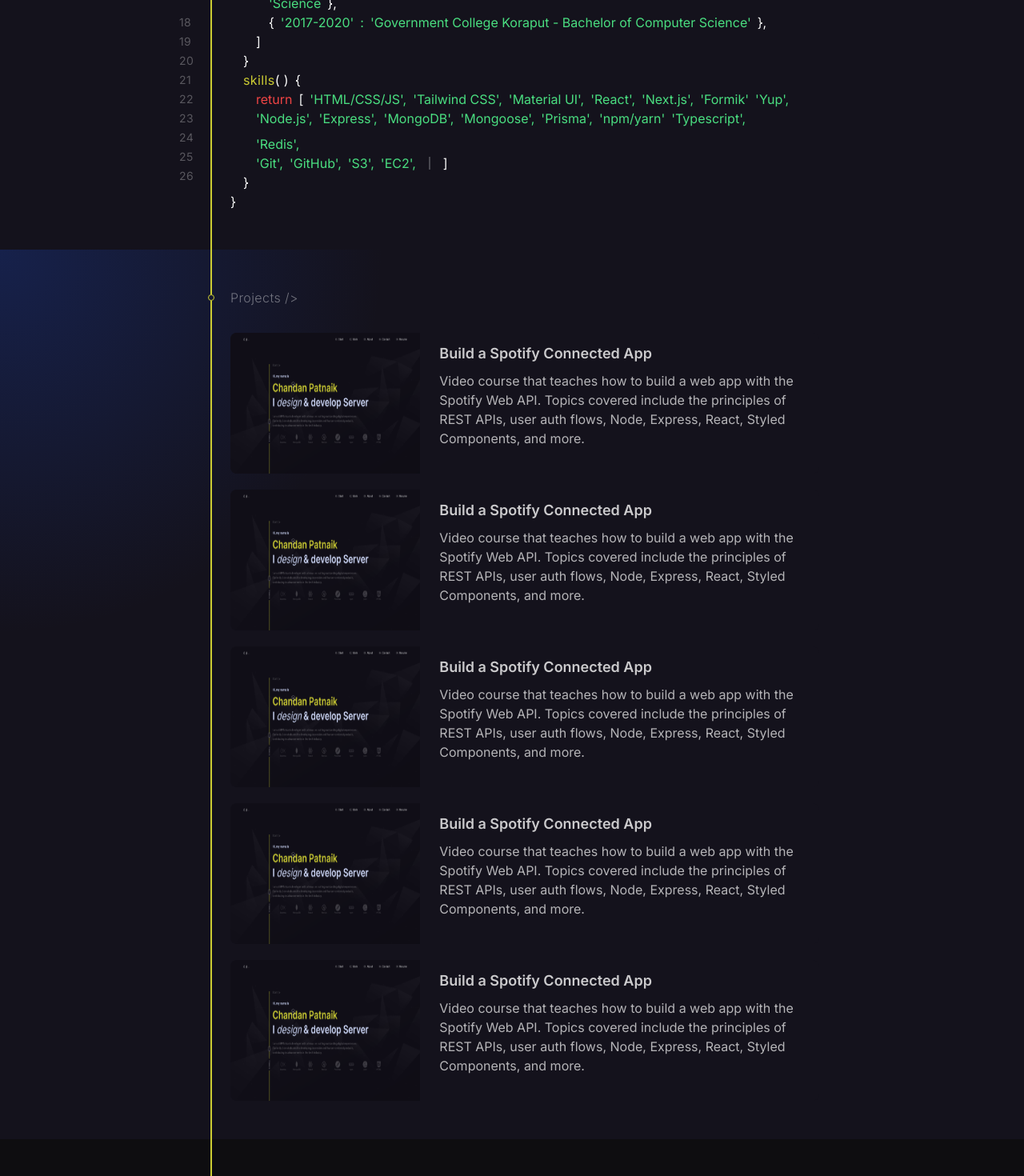
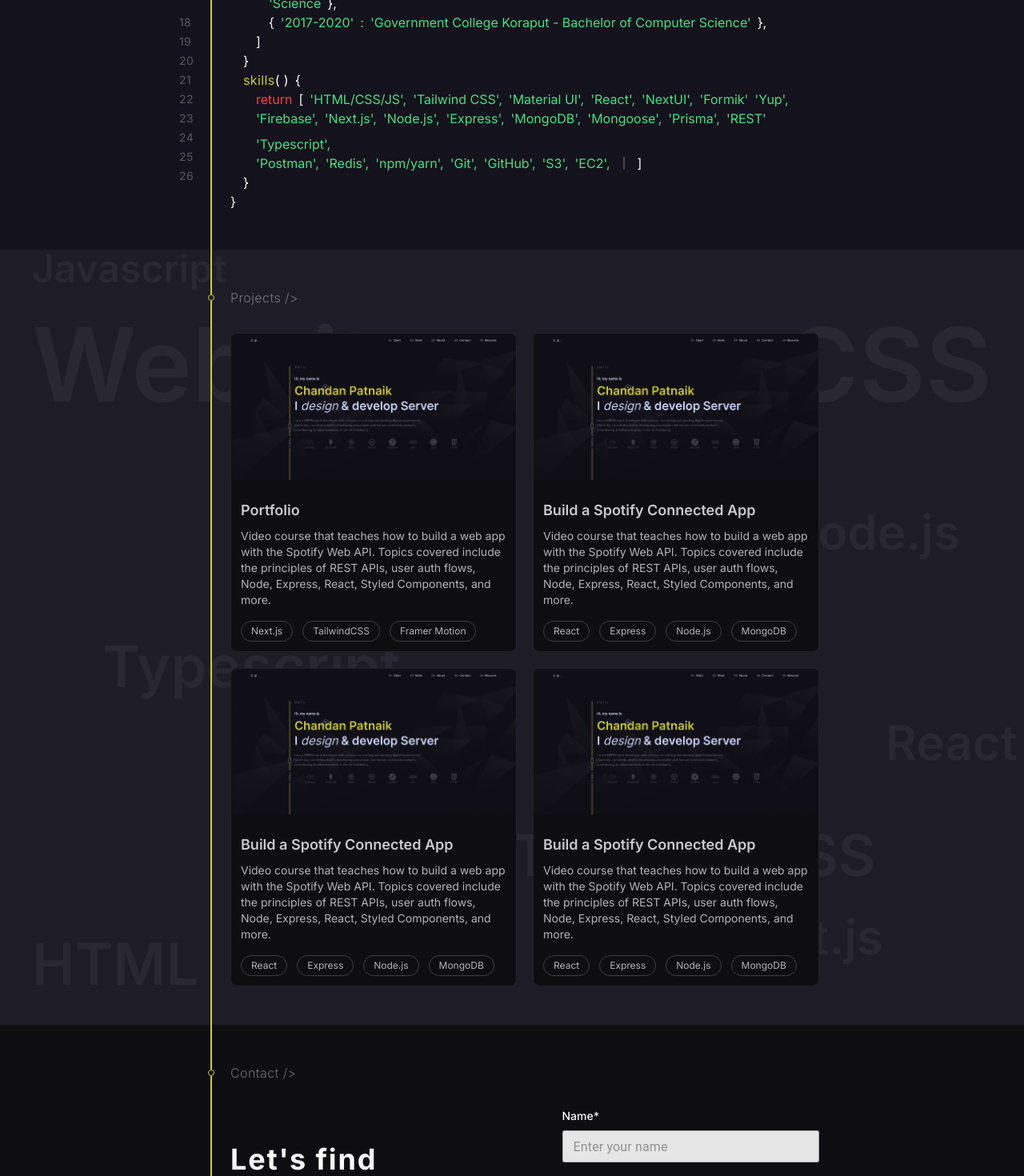
Before and after one commit to ChandanPatnaik/portfolio, a Next.js app: page / in a window 1280 px wide. Shown: the part 1320-2790 px from the top of the page at 80% size. Built offline with nearby package versions, Linux system fonts and the light colour scheme.

Commit message:
yesterday changes

```diff
--- a/src/app/page.tsx
+++ b/src/app/page.tsx
@@ -1,7 +1,14 @@
 "use client";
 import { Loader, SocialIconList } from "@/components/common";
 import { CustomCursor } from "@/components/core";
-import { About, Contact, Header, Hero, Projects } from "@/components/home";
+import {
+  About,
+  Contact,
+  Footer,
+  Header,
+  Hero,
+  Projects,
+} from "@/components/home";
 import { useState } from "react";
 
 export default function Home() {
@@ -27,6 +34,7 @@
           <About />
           <Projects />
           <Contact />
+          <Footer />
         </main>
       )}
     </>
--- a/src/components/home/About.tsx
+++ b/src/components/home/About.tsx
@@ -1,7 +1,27 @@
 "use client";
+import { useEffect, useState } from "react";
+
 const About = () => {
+  const [cursorPosition, setCursorPosition] = useState({ x: 0, y: 0 });
+  useEffect(() => {
+    const handleMouseMove = (e: any) => {
+      setCursorPosition({ x: e.clientX, y: e.clientY });
+    };
+    window.addEventListener("mousemove", handleMouseMove);
+    return () => {
+      window.removeEventListener("mousemove", handleMouseMove);
+    };
+  }, []);
+
+  const gradientX = cursorPosition.x + "px";
+  const gradientY = cursorPosition.y + "px";
+
+  const backgroundStyle = {
+    background: `radial-gradient(600px at ${gradientX} ${gradientY}, rgba(175, 188, 227, 0.20), transparent 80%)`,
+  };
   return (
     <section
+      style={backgroundStyle}
       id="about"
       className="w-full flex items-center justify-center overflow-hidden bg-dark-blue"
     >
@@ -81,6 +101,7 @@
           <p>/</p>
           <p>/</p>
         </div>
+        <p>Todo:</p>
         <p>Remove</p>
         <p>all</p>
         <p>logs</p>
@@ -240,22 +261,26 @@
               <p className="">{`'Tailwind CSS',`}</p>
               <p className="">{`'Material UI',`}</p>
               <p className="">{`'React',`}</p>
-              <p className="">{`'Next.js',`}</p>
+              <p className="">{`'NextUI',`}</p>
               <p className="">{`'Formik'`}</p>
               <p className="">{`'Yup',`}</p>
             </div>
           </div>
           <div className="flex items-center gap-2 flex-wrap text-green-400">
+            <p className="">{`'Firebase',`}</p>
+            <p className="">{`'Next.js',`}</p>
             <p className="">{`'Node.js',`}</p>
             <p className="">{`'Express',`}</p>
             <p className="">{`'MongoDB',`}</p>
             <p className="">{`'Mongoose',`}</p>
             <p className="">{`'Prisma',`}</p>
-            <p className="">{`'npm/yarn'`}</p>
+            <p className="">{`'REST'`}</p>
             <p className="">{`'Typescript',`}</p>
-            <p className="">{`'Redis',`}</p>
           </div>
           <div className="flex items-center gap-2 flex-wrap text-green-400">
+            <p className="">{`'Postman',`}</p>
+            <p className="">{`'Redis',`}</p>
+            <p className="">{`'npm/yarn',`}</p>
             <p className="">{`'Git',`}</p>
             <p className="">{`'GitHub',`}</p>
             <p className="">{`'S3',`}</p>
--- a/src/components/home/Contact.tsx
+++ b/src/components/home/Contact.tsx
@@ -1,6 +1,7 @@
 "use client";
 
 import { Field, FieldProps, Form, Formik } from "formik";
+import { motion } from "framer-motion";
 import * as Yup from "yup";
 import { CustomInput } from "../core";
 
@@ -39,9 +40,42 @@
   return (
     <div className="w-full flex flex-col gap-6 md:gap-8 md:col-span-6">
       <div className="font-bold text-3xl md:text-4xl flex flex-col gap-0 md:gap-2 tracking-wider text-milk">
-        <p className="">{`Let's find`}</p>
-        <p className="">{`solution `}</p>
-        <p className="text-red-500">{`together?`}</p>
+        <p className="">
+          {`Let's find`.split("").map((curStr, i) => (
+            <motion.span
+              viewport={{ once: true }}
+              initial={{ scale: 0, opacity: 0 }}
+              whileInView={{ scale: 1, opacity: 1 }}
+              transition={{ duration: 0.7, delay: i * 0.07 }}
+              exit={{ scale: 0, opacity: 0 }}
+              key={i}
+            >
+              {curStr}
+            </motion.span>
+          ))}
+        </p>
+        <p className="">
+          {`solution`.split("").map((curStr, i) => (
+            <motion.span
+              viewport={{ once: true }}
+              initial={{ scale: 0, opacity: 0 }}
+              whileInView={{ scale: 1, opacity: 1 }}
+              transition={{ duration: 0.7, delay: i * 0.07 + 0.7 }}
+              exit={{ scale: 0, opacity: 0 }}
+              key={i}
+            >
+              {curStr}
+            </motion.span>
+          ))}
+        </p>
+        <motion.p
+          viewport={{ once: true }}
+          initial={{ y: 20 }}
+          whileInView={{ y: 0 }}
+          transition={{ duration: 0.7, delay: 0.7 }}
+          exit={{ y: 20 }}
+          className="text-red-500"
+        >{`together?`}</motion.p>
       </div>
 
       <div className="text-milk/60 tracking-wide md:text-lg ">
--- a/src/components/home/Footer.tsx
+++ b/src/components/home/Footer.tsx
@@ -1,4 +1,41 @@
+"use client";
+import { motion } from "framer-motion";
 const Footer = () => {
-  return <div>Footer</div>;
+  return (
+    <section className="w-full flex items-center justify-center overflow-hidden">
+      <div className="w-5/6 md:w-4/5 lg:w-3/5 h-full flex items-center relative">
+        <TimeLine />
+        <div className="py-5 flex flex-col gap-6 md:gap-8 w-full relative pl-6 md:pl-8">
+          <motion.div
+            viewport={{ once: true }}
+            initial={{ x: 40 }}
+            whileInView={{ x: 0 }}
+            transition={{ duration: 0.3, delay: 0.3 }}
+            exit={{ x: 40 }}
+            className="text-sm flex items-center gap-2 font-light text-white/60 tracking-wide"
+          >
+            <p>
+              Develop and Design by{" "}
+              <span className="text-light-yellow">Chandan</span>
+            </p>
+            <p>|</p>
+            <p>
+              © copyright {new Date().getFullYear()} Chandan. All rights
+              reserved.
+            </p>
+          </motion.div>
+        </div>
+      </div>
+    </section>
+  );
 };
 export default Footer;
+
+const TimeLine = () => {
+  return (
+    <div className="absolute flex flex-col items-center top-0 left-0 w-4">
+      <div className="w-0.5 h-7 bg-light-yellow"></div>
+      <div className="w-2 h-2 border border-light-yellow rounded-full bg-transparent"></div>
+    </div>
+  );
+};
--- a/src/components/home/Hero.tsx
+++ b/src/components/home/Hero.tsx
@@ -31,9 +31,16 @@
   return (
     <div className="flex flex-col gap-6 md:gap-8 w-full h-fit relative text-3xl md:text-4xl lg:text-6xl font-semibold pl-6 md:pl-8">
       <TimeLine />
-      <div className="text-base font-light text-white/40 tracking-wide">
+      <motion.div
+        viewport={{ once: true }}
+        initial={{ x: 40 }}
+        whileInView={{ x: 0 }}
+        transition={{ duration: 0.3, delay: 0.1 }}
+        exit={{ x: 40 }}
+        className="text-base font-light text-white/40 tracking-wide"
+      >
         {`Start />`}
-      </div>
+      </motion.div>
       <div className="flex flex-col md:gap-3 lg:gap-4">
         <span className="text-lg text-light-sky"> Hi, my name is</span>
         <div className="text-light-sky">
--- a/src/components/home/Projects.tsx
+++ b/src/components/home/Projects.tsx
@@ -1,31 +1,39 @@
 /* eslint-disable @next/next/no-img-element */
 "use client";
-import { useEffect, useState } from "react";
 const Projects = () => {
-  const [cursorPosition, setCursorPosition] = useState({ x: 0, y: 0 });
-  useEffect(() => {
-    const handleMouseMove = (e: any) => {
-      setCursorPosition({ x: e.clientX, y: e.clientY });
-    };
-    window.addEventListener("mousemove", handleMouseMove);
-    return () => {
-      window.removeEventListener("mousemove", handleMouseMove);
-    };
-  }, []);
-
-  const gradientX = cursorPosition.x + "px";
-  const gradientY = cursorPosition.y + "px";
-
-  const backgroundStyle = {
-    background: `radial-gradient(600px at ${gradientX} ${gradientY}, rgba(29, 78, 216, 0.25), transparent 80%)`,
-  };
-
   return (
     <section
-      style={backgroundStyle}
       id="projects"
-      className="w-full flex items-center justify-center overflow-hidden  shadow-[0_0_76px_0_rgba(10,7,22,0.004)]"
+      className="w-full relative bg-light-sky/5 flex items-center justify-center overflow-hidden  shadow-[0_0_76px_0_rgba(10,7,22,0.004)]"
     >
+      <div className="absolute top-20 text-9xl font-semibold text-milk/5 left-10">
+        Websites
+      </div>
+      <div className="absolute bottom-10 text-7xl font-semibold text-milk/5 left-10">
+        HTML
+      </div>
+      <div className="absolute top-20 text-9xl font-semibold text-milk/5 right-10">
+        CSS
+      </div>
+      <div className="absolute top-0 text-5xl font-semibold text-milk/5 left-10">
+        Javascript
+      </div>
+      <div className="absolute top-1/2 text-7xl font-semibold text-milk/5 left-32">
+        Typescript
+      </div>
+      <div className="absolute top-1/3 text-6xl font-semibold text-milk/5 right-20">
+        Node.js
+      </div>
+      <div className="absolute bottom-1/3 text-6xl font-semibold text-milk/5 right-2">
+        React
+      </div>
+      <div className="absolute bottom-20 text-6xl font-semibold text-milk/5 right-44">
+        Next.js
+      </div>
+      <div className="absolute bottom-44 text-7xl font-semibold text-milk/5 left-1/2">
+        Tailwind CSS
+      </div>
+
       <div className="w-5/6 md:w-4/5 lg:w-3/5 h-full flex items-center relative">
         <TimeLine />
         <div className="py-8 md:py-12 flex flex-col gap-6 md:gap-8 w-full relative pl-6 md:pl-8">
@@ -52,18 +60,11 @@
 const ProjectsList = () => {
   const projectList = [
     {
-      name: "Build a Spotify Connected App",
+      name: "Portfolio",
       description:
         "Video course that teaches how to build a web app with the Spotify Web API. Topics covered include the principles of REST APIs, user auth flows, Node, Express, React, Styled Components, and more.",
       image: "/project-placeholder.png",
-      tech: ["React", "Express", "Node.js", "MongoDB"],
-    },
-    {
-      name: "Build a Spotify Connected App",
-      description:
-        "Video course that teaches how to build a web app with the Spotify Web API. Topics covered include the principles of REST APIs, user auth flows, Node, Express, React, Styled Components, and more.",
-      image: "/project-placeholder.png",
-      tech: ["React", "Express", "Node.js", "MongoDB"],
+      tech: ["Next.js", "TailwindCSS", "Framer Motion"],
     },
     {
       name: "Build a Spotify Connected App",
@@ -88,11 +89,12 @@
     },
   ];
   return (
-    <div className="w-full flex flex-col gap-5">
+    <div className="w-full grid grid-cols-2 gap-5">
       {projectList.map((curProject, i) => (
         <div
           key={i}
-          className="w-full h-44 bg-dark-blue grid grid-cols-12 gap-3 rounded-lg overflow-hidden"
+          className="w-full bg-dark-slate border border-light-sky/10 flex flex-col gap-3 rounded-lg overflow-hidden"
+          onClick={() => alert("clicked")}
         >
           <div className="col-span-4">
             <img
@@ -105,7 +107,17 @@
             <p className="text-lg text-milk/80 font-semibold">
               {curProject.name}
             </p>
-            <p className="text-milk/70">{curProject.description}</p>
+            <p className="text-milk/70 text-sm">{curProject.description}</p>
+            <div className="flex items-center gap-3 pt-2">
+              {curProject.tech.map((curTech) => (
+                <div
+                  className=" border-milk/20 border text-milk/70 text-xs rounded-full px-3 py-1"
+                  key={curTech}
+                >
+                  {curTech}
+                </div>
+              ))}
+            </div>
           </div>
         </div>
       ))}
```
